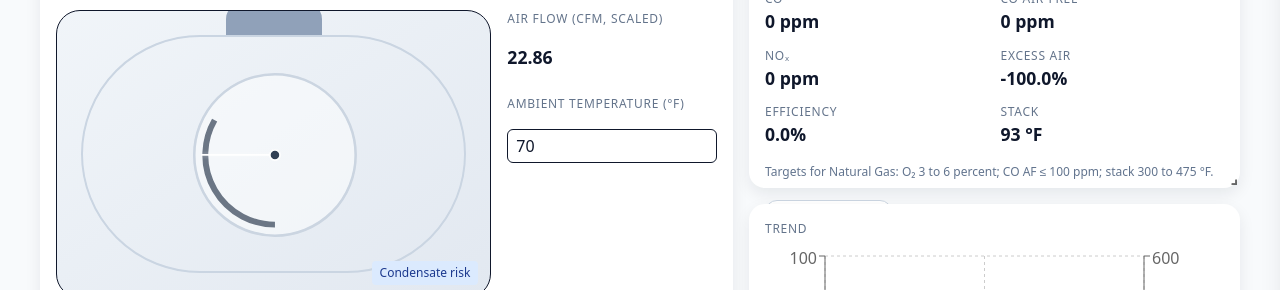
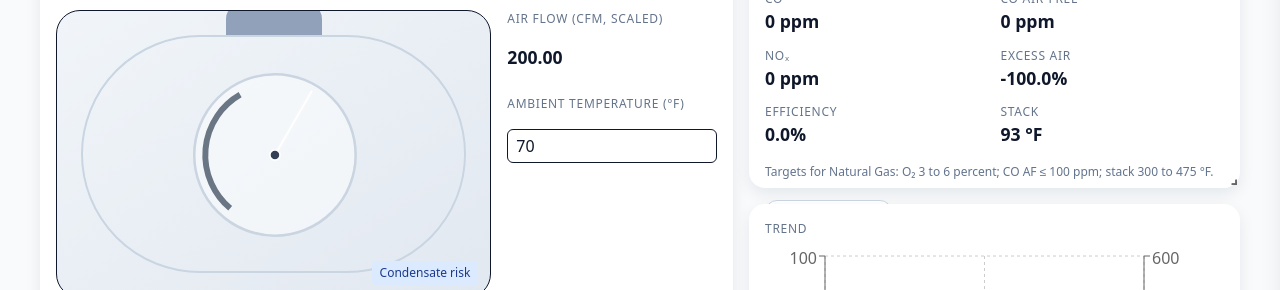
Before and after one commit to ecconvert/combustion-trainer, a React (Vite) app: page / in a window 1280 px wide. Shown: the part 223-513 px from the top of the page. Built offline with nearby package versions, Linux system fonts and the light colour scheme.

Commit message:
feat(settings,gauge): live preview; decouple arc from needle; sync indicator with purge

```diff
--- a/src/App.jsx
+++ b/src/App.jsx
@@ -1047,6 +1047,14 @@ const showSpark = burnerState === "PTFI" && t5Spark;
 const canSetFiring = burnerState === "RUN_AUTO";
 const rheostatRampRef = useRef(null);
 
+  // Display fire rate for the gauge/indicator based on programmer state
+  const displayFireRate = useMemo(() => {
+    if (burnerState === "PREPURGE_HI" || burnerState === "DRIVE_HI") return 100;
+    if (burnerState === "LOW_PURGE_MIN" || burnerState === "DRIVE_LOW") return 0;
+    if (burnerState === "OFF" || burnerState === "POSTPURGE" || burnerState === "LOCKOUT") return 0;
+    return rheostat; // RUN_AUTO, PTFI, MTFI follow current setpoint
+  }, [burnerState, rheostat]);
+
   // Smoothly ramp rheostat to 0 when shutting down (power off, postpurge, or lockout)
   useEffect(() => {
     const shouldRampDown = (!boilerOn) || burnerState === "POSTPURGE" || burnerState === "LOCKOUT" || burnerState === "OFF";
@@ -1080,6 +1088,14 @@ const rheostatRampRef = useRef(null);
       }
     };
   }, [burnerState, boilerOn, rheostat]);
+  // Force slider position to follow programmer during purge states
+  useEffect(() => {
+    if (burnerState === "PREPURGE_HI" || burnerState === "DRIVE_HI") {
+      setRheostat(100);
+    } else if (burnerState === "LOW_PURGE_MIN" || burnerState === "DRIVE_LOW") {
+      setRheostat(0);
+    }
+  }, [burnerState]);
 
   return (
     <div className="min-h-screen w-full bg-slate-50 text-slate-900">
@@ -1329,17 +1345,19 @@ const rheostatRampRef = useRef(null);
                   </div>
                   {/* Adjust scale or offsetRatio to tweak placement relative to the flame */}
                   <AirDrawerIndicator
-                    value={config.gauge.gaugeFireRate}
+                    value={displayFireRate}
                     chamberRef={chamberRef}
-                    angleLow={config.gauge.gaugeAngleLow}
-                    angleHigh={config.gauge.gaugeAngleHigh}
-                    scale={config.gauge.gaugeScale}
-                    speed={config.gauge.gaugeSpeed}
-                    flipDirection={config.gauge.gaugeFlipDirection}
-                    needleWidth={config.gauge.gaugeNeedleWidth}
-                    dotSize={config.gauge.gaugeDotSize}
-                    needleInner={config.gauge.needleInner}
-                    arcOffset={config.gauge.arcOffset}
+                    angleLow={config.gauge.gaugeAngleLow ?? 180}
+                    angleHigh={config.gauge.gaugeAngleHigh ?? 300}
+                    arcAngleLow={config.gauge.arcAngleLow ?? 220}
+                    arcAngleHigh={config.gauge.arcAngleHigh ?? 330}
+                    scale={config.gauge.gaugeScale ?? 1.18}
+                    speed={config.gauge.gaugeSpeed ?? 1}
+                    flipDirection={config.gauge.gaugeFlipDirection ?? false}
+                    needleWidth={config.gauge.gaugeNeedleWidth ?? 0.06}
+                    dotSize={config.gauge.gaugeDotSize ?? 0.06}
+                    needleInner={config.gauge.needleInner ?? 0}
+                    arcOffset={config.gauge.arcOffset ?? 0}
                   />
                   <div className="absolute bottom-3 right-3 space-y-1 text-xs">
                     {steady.warnings.soot && (<div className="px-2 py-1 rounded bg-yellow-100 text-yellow-900">Soot risk</div>)}
--- a/src/components/AirDrawerIndicator.jsx
+++ b/src/components/AirDrawerIndicator.jsx
@@ -9,8 +9,12 @@ function AirDrawerIndicator({
   flameSelector = "[data-flame-root]", // optional CSS selector for the flame node
   speed = 1,             // 0.5, 1, 2 animation speed
   scale = 1.18,          // size relative to measured flame
-  angleLow = 180,        // 7 o'clock (degrees, clockwise from 12)
-  angleHigh = 300,       // 11 o'clock (degrees, clockwise from 12)
+  // Needle sweep angles (degrees, clockwise from 12)
+  angleLow = 180,
+  angleHigh = 300,
+  // Arc display angles (kept independent from needle)
+  arcAngleLow = 220,
+  arcAngleHigh = 330,
   flipDirection = false,
   needleWidth = 0.06,
   dotSize = 0.06,
@@ -129,9 +133,9 @@ function AirDrawerIndicator({
     >
       {/* background ring */}
       <circle cx={cx} cy={cy} r={ring.r * 0.95} fill="rgba(255,255,255,0.45)" stroke="#cbd5e1" strokeWidth={Math.max(1, ring.r * 0.03)} />
-      {/* arc from 7 to 11 o'clock for visual cue */}
+      {/* fixed arc for visual cue (independent of needle angles) */}
       <path
-        d={describeArc(cx, cy, ring.r * 0.82, angleLow + arcOffset, angleHigh + arcOffset)}
+        d={describeArc(cx, cy, ring.r * 0.82, arcAngleLow + arcOffset, arcAngleHigh + arcOffset)}
         stroke="#334155"
         strokeWidth={Math.max(2, ring.r * 0.07)}
         fill="none"
--- a/src/components/settings/GaugeSection.jsx
+++ b/src/components/settings/GaugeSection.jsx
@@ -4,6 +4,7 @@ export default function GaugeSection({ values, onChange }) {
   return (
     <div className="space-y-4">
       <h3 className="font-semibold mb-2">Gauge / Needle Settings</h3>
+  <div className="text-xs text-slate-500">Needle sweep controls only the pointer. Arc angles below control the visual band and are independent.</div>
       <label className="block text-sm">
         Low Angle
         <input
@@ -24,6 +25,28 @@ export default function GaugeSection({ values, onChange }) {
           className="mt-1 border rounded-md px-2 py-1 w-full"
           value={values.gaugeAngleHigh ?? 300}
           onChange={e => onChange("gaugeAngleHigh", Number(e.target.value))}
+        />
+      </label>
+      <label className="block text-sm">
+        Arc Low Angle
+        <input
+          type="number"
+          min="0"
+          max="360"
+          className="mt-1 border rounded-md px-2 py-1 w-full"
+          value={values.arcAngleLow ?? 220}
+          onChange={e => onChange("arcAngleLow", Number(e.target.value))}
+        />
+      </label>
+      <label className="block text-sm">
+        Arc High Angle
+        <input
+          type="number"
+          min="0"
+          max="360"
+          className="mt-1 border rounded-md px-2 py-1 w-full"
+          value={values.arcAngleHigh ?? 330}
+          onChange={e => onChange("arcAngleHigh", Number(e.target.value))}
         />
       </label>
       <label className="block text-sm">
--- a/src/lib/config.js
+++ b/src/lib/config.js
@@ -25,12 +25,16 @@ const defaultConfig = {
   gauge: {
     gaugeAngleLow: 180,
     gaugeAngleHigh: 300,
+  arcAngleLow: 220,
+  arcAngleHigh: 330,
     gaugeScale: 1.18,
     gaugeSpeed: 1,
     gaugeFireRate: 0,
     gaugeFlipDirection: false,
     gaugeNeedleWidth: 0.06,
     gaugeDotSize: 0.06,
+  needleInner: 0,
+  arcOffset: 0,
   },
 };
 
@@ -49,6 +53,7 @@ export function validateConfig(partial = {}) {
     units: { ...base.units, ...(partial.units || {}) },
     ambient: { ...base.ambient, ...(partial.ambient || {}) },
     data: { ...base.data, ...(partial.data || {}) },
+  gauge: { ...base.gauge, ...(partial.gauge || {}) },
   };
 
   // Clamp numeric fields to reasonable ranges
```
